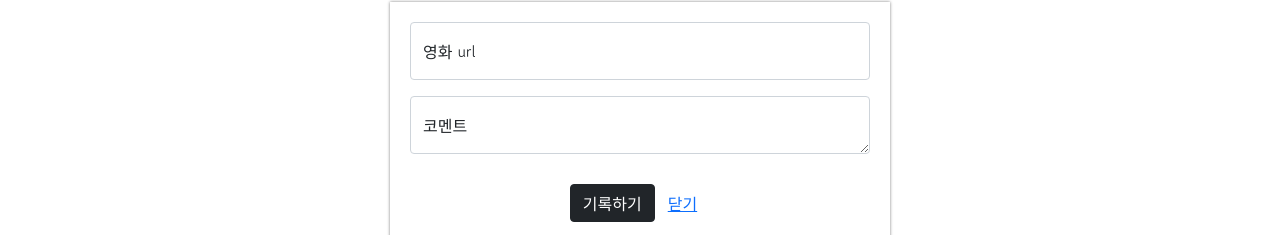
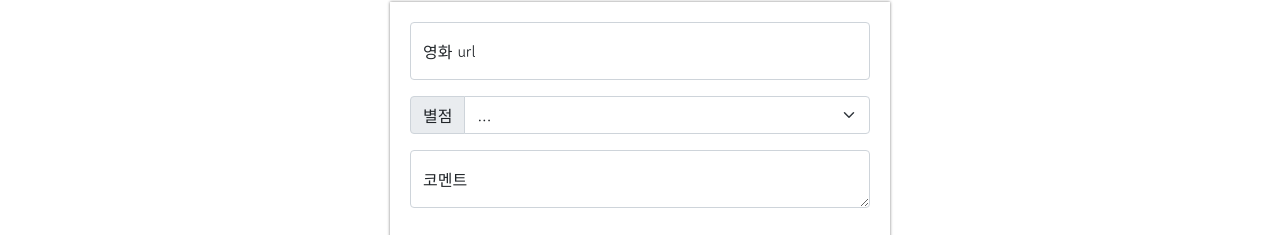
Before and after one commit to reus3433/mypage, a plain HTML site: page index.html in a window 1280 px wide. Shown: the part 268-503 px from the top of the page. Drawn offline with nearby package versions, Linux system fonts and the light colour scheme.

Commit message:
Update index.html

```diff
--- a/index.html
+++ b/index.html
@@ -95,6 +95,18 @@
             <input type="email" class="form-control" id="floatingInput" placeholder="name@example.com">
             <label for="floatingInput">영화 url </label>
         </div>
+        <div class="input-group mb-3">
+            <label class="input-group-text" for="inputGroupSelect01">별점</label>
+            <select class="form-select" id="inputGroupSelect01">
+              <option selected>...</option>
+              <option value="1">★</option>
+              <option value="2">★★</option>
+              <option value="3">★★★</option>
+              <option value="4">★★★★</option>
+              <option value="5">★★★★★</option>
+            </select>
+          </div>
+
         <div class="form-floating">
             <textarea class="form-control" placeholder="Leave a comment here" id="floatingTextarea"></textarea>
             <label for="floatingTextarea">코멘트</label>
```
